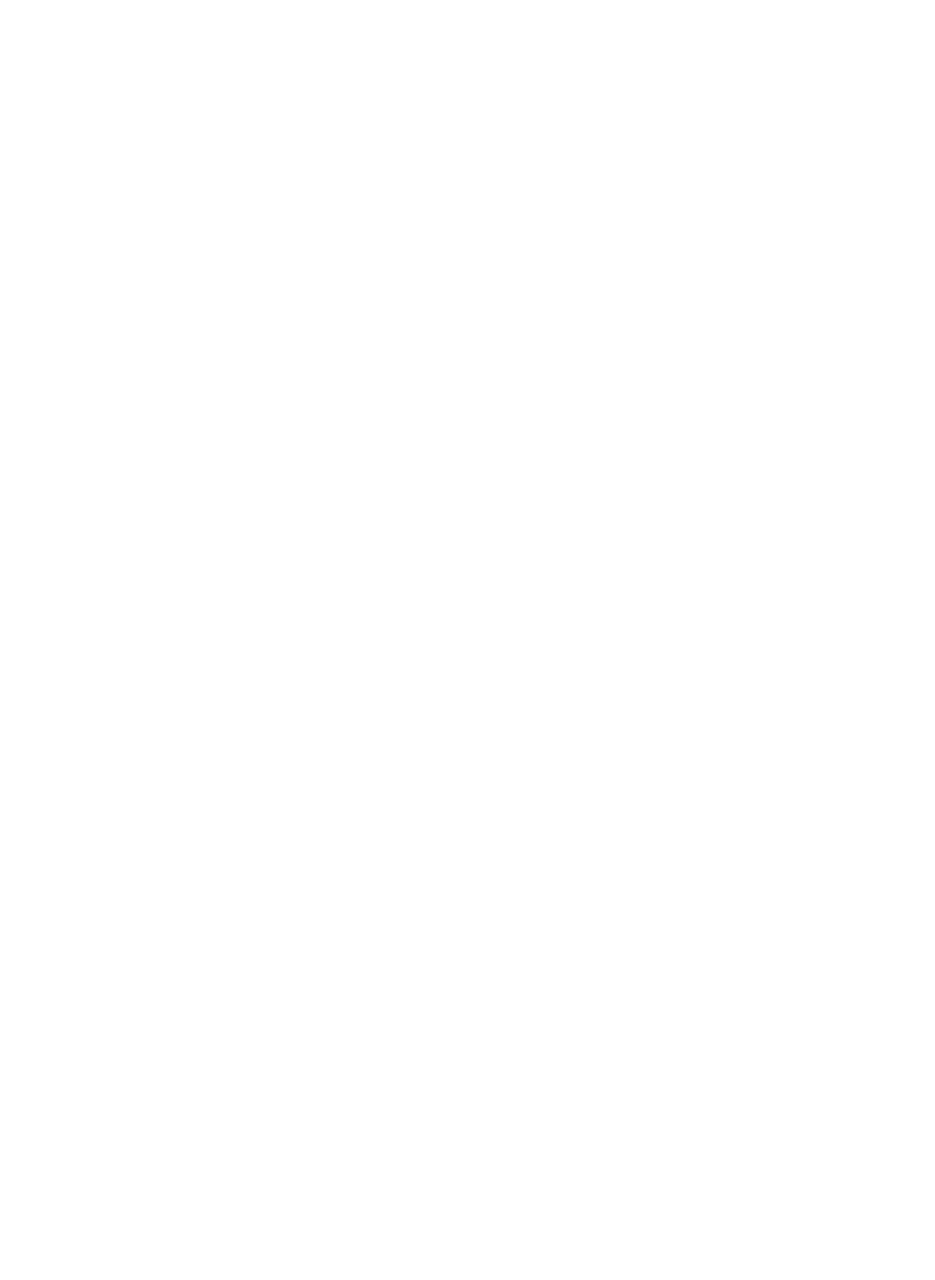
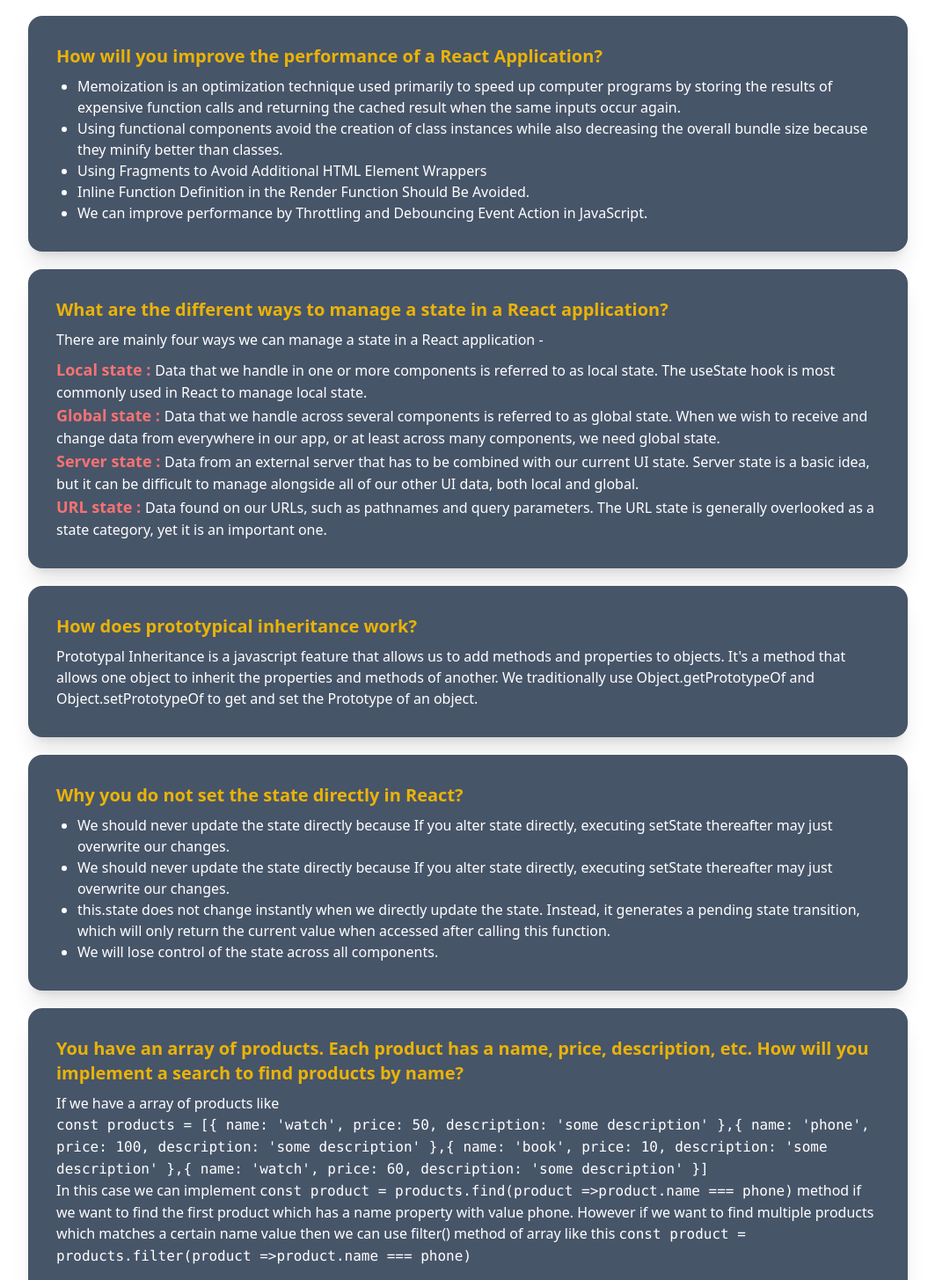
Before and after one commit to MIRJAKARIYA/Electric-builders-app, a React (Create React App) app: page /blogs in a window 1280 px wide. Shown: the part 122-1577 px from the top of the page at 88% size, without its empty margins (108-1171 px from the left). Before the commit the page ends 800 px from the top, so only its background shows below. Built offline with nearby package versions, Linux system fonts and the light colour scheme; no server answers; the HTML template or start-up script is replaced by a standard one.

Commit message:
blogs added

```diff
--- a/src/Pages/Blogs/Blogs.js
+++ b/src/Pages/Blogs/Blogs.js
@@ -1,11 +1,152 @@
-import React from 'react';
+import React from "react";
 
 const Blogs = () => {
-    return (
-        <div>
-            <h1>This is blogs page</h1>
+  return (
+    <div className="">
+      <h1 className="text-3xl text-red-700 my-5 font-semibold text-center">Welcome to my blogs!!</h1>
+      <div class="card lg:card-side shadow-xl mx-auto w-[95%] md:max-w-[1000px] bg-slate-600 text-white">
+        <div class="card-body">
+          <h2 class="card-title text-yellow-500">
+            How will you improve the performance of a React Application?
+          </h2>
+          <ul className="list-disc">
+            <li className="ml-6">
+              Memoization is an optimization technique used primarily to speed
+              up computer programs by storing the results of expensive function
+              calls and returning the cached result when the same inputs occur
+              again.
+            </li>
+            <li className="ml-6">
+              Using functional components avoid the creation of class instances
+              while also decreasing the overall bundle size because they minify
+              better than classes.
+            </li>
+            <li className="ml-6">
+              Using Fragments to Avoid Additional HTML Element Wrappers
+            </li>
+            <li className="ml-6">
+              Inline Function Definition in the Render Function Should Be
+              Avoided.
+            </li>
+            <li className="ml-6">
+              We can improve performance by Throttling and Debouncing Event
+              Action in JavaScript.
+            </li>
+          </ul>
         </div>
-    );
+      </div>
+      <div class="card lg:card-side shadow-xl mx-auto w-[95%] md:max-w-[1000px] bg-slate-600 text-white mt-5">
+        <div class="card-body">
+          <h2 class="card-title text-yellow-500">
+            What are the different ways to manage a state in a React
+            application?
+          </h2>
+          <p>
+            There are mainly four ways we can manage a state in a React
+            application -
+          </p>
+          <ul>
+            <li>
+              <span className="text-lg font-semibold text-error">Local state : </span> Data
+              that we handle in one or more components is referred to as local
+              state. The useState hook is most commonly used in React to manage
+              local state.
+            </li>
+            <li>
+              <span className="text-lg font-semibold text-error">Global state : </span> Data
+              that we handle across several components is referred to as global
+              state. When we wish to receive and change data from everywhere in
+              our app, or at least across many components, we need global state.
+            </li>
+            <li>
+              <span className="text-lg font-semibold text-error">Server state : </span> Data
+              from an external server that has to be combined with our current
+              UI state. Server state is a basic idea, but it can be difficult to
+              manage alongside all of our other UI data, both local and global.
+            </li>
+            <li>
+              <span className="text-lg font-semibold text-error">URL state : </span>Data
+              found on our URLs, such as pathnames and query parameters. The URL
+              state is generally overlooked as a state category, yet it is an
+              important one.
+            </li>
+          </ul>
+        </div>
+      </div>
+      <div class="card lg:card-side shadow-xl mx-auto w-[95%] md:max-w-[1000px] bg-slate-600 text-white mt-5">
+        <div class="card-body">
+          <h2 class="card-title text-yellow-500"> How does prototypical inheritance work?</h2>
+          <p>
+            Prototypal Inheritance is a javascript feature that allows us to add
+            methods and properties to objects. It's a method that allows one
+            object to inherit the properties and methods of another. We
+            traditionally use Object.getPrototypeOf and Object.setPrototypeOf to
+            get and set the Prototype of an object.
+          </p>
+        </div>
+      </div>
+      <div class="card lg:card-side shadow-xl mx-auto w-[95%] md:max-w-[1000px] bg-slate-600 text-white mt-5">
+        <div class="card-body">
+          <h2 class="card-title text-yellow-500">Why you do not set the state directly in React?</h2>
+            <ul className="list-disc">
+                <li className="ml-6">
+                We should never update the state directly because If you alter state directly, executing setState thereafter may just overwrite our changes.
+
+                </li>
+                <li className="ml-6">
+                We should never update the state directly because If you alter state directly, executing setState thereafter may just overwrite our changes.
+
+                </li>
+                <li className="ml-6">
+                this.state does not change instantly when we directly update the state. Instead, it generates a pending state transition, which will only return the current value when accessed after calling this function.
+                </li>
+                <li className="ml-6">We will lose control of the state across all components.</li>
+            </ul>
+        </div>
+
+      </div>
+      <div class="card lg:card-side shadow-xl mx-auto w-[95%] md:max-w-[1000px] bg-slate-600 text-white mt-5">
+        <div class="card-body">
+          <h2 class="card-title text-yellow-500"> You have an array of products. Each product has a name, price, description, etc. How will you implement a search to find products by name?</h2>
+          <p>
+            If we have a array of products like<br />
+            <code>
+              {
+                `const products = [{
+                  name: 'watch',
+                  price: 50,
+                  description: 'some description'
+                },{
+                  name: 'phone',
+                  price: 100,
+                  description: 'some description'
+                },{
+                  name: 'book',
+                  price: 10,
+                  description: 'some description'
+                },{
+                  name: 'watch',
+                  price: 60,
+                  description: 'some description'
+                }]`
+              }
+            </code>
+            <br />
+            In this case we can implement <code>const product = products.find{'(product =>product.name === phone)'}</code> method if we want to find the first product which has a name property with value phone.
+            However if we want to find multiple products which matches a certain name value then we can use filter{'()'} method of array like this <code>
+            const product = products.filter{'(product =>product.name === phone)'}
+            </code>
+          </p>
+        </div>
+      </div>
+      <div class="card lg:card-side shadow-xl mx-auto w-[95%] md:max-w-[1000px] bg-slate-600 text-white mt-5">
+        <div class="card-body">
+          <h2 class="card-title text-yellow-500">What is a unit test? Why should write unit tests?</h2>
+          <p>Individual software units, such as groupings of computer program modules, usage processes, and operating procedures, are inspected to verify if they are fit for use in the unit testing process. It enables us to obtain a basic understanding of the unit API by learning what functionality a unit provides and how to use it. It also helps us to fine-tune the code and ensure that the module functions properly. It allows us to test elements of the project without having to wait for others to finish.</p>
+        </div>
+      </div>
+    </div>
+  );
 };
 
 export default Blogs;
```
